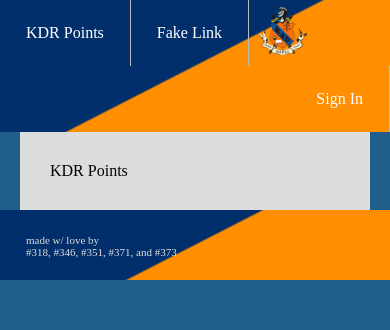
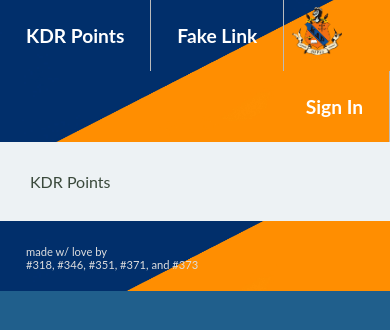
Before and after one commit to qjd2413/KDRIBPoints, a website: page public/index.html in a window 390 px wide. Shown: the top 330 px of the page. Drawn offline with nearby package versions, Linux system fonts and the light colour scheme; some packages are replaced by stand-ins of ours; files that its build step writes are made by us from their sources; no server answers.

Commit message:
Responsive border

```diff
--- a/public/css/footer.css
+++ b/public/css/footer.css
@@ -3,14 +3,16 @@
   width: 100%;
   height: 70px;
   background-image: url("/img/header/banner.jpg");
+  background-size: cover;
   background-position: center center;
   background-repeat: no-repeat;
+  font: 100% Lato, sans-serif;
 }
 
 #footer-content {
   display: inline-block;
-  color: #ddd;
+  color: #dedede;
   padding: 24px 26px;
-  font-size: 11px;
+  font-size: .7em;
   width: 100%;
 }
--- a/public/css/header.css
+++ b/public/css/header.css
@@ -2,8 +2,12 @@
 #header {
   width: 100%;
   background-image: url("/img/header/banner.jpg");
+  background-size: cover;
   background-position: center center;
   background-repeat: no-repeat;
+  font: 100% Lato, sans-serif;
+  font-weight: bold;
+  font-size: 1.2em;
 }
 
 #header-crest {
--- a/public/css/style.css
+++ b/public/css/style.css
@@ -7,17 +7,21 @@ html {
     height: 100%;
 }
 
+
 body {
   padding: 0;
   margin: 0;
   height: 100%;
   background-color: #205f8c;
-}
+  font: 100% Lato, sans-serif;
+ }
 
 .content-wrapper {
-  margin: 0 20px;
-  background-color: #ddd;
-  color: #000;
+  margin: 0 auto;
+  background-color: #edf2f4;
+  font-weight: thin;
+  color: #3b4a3c;
   padding: 30px;
   height:auto;
+
 }
```
